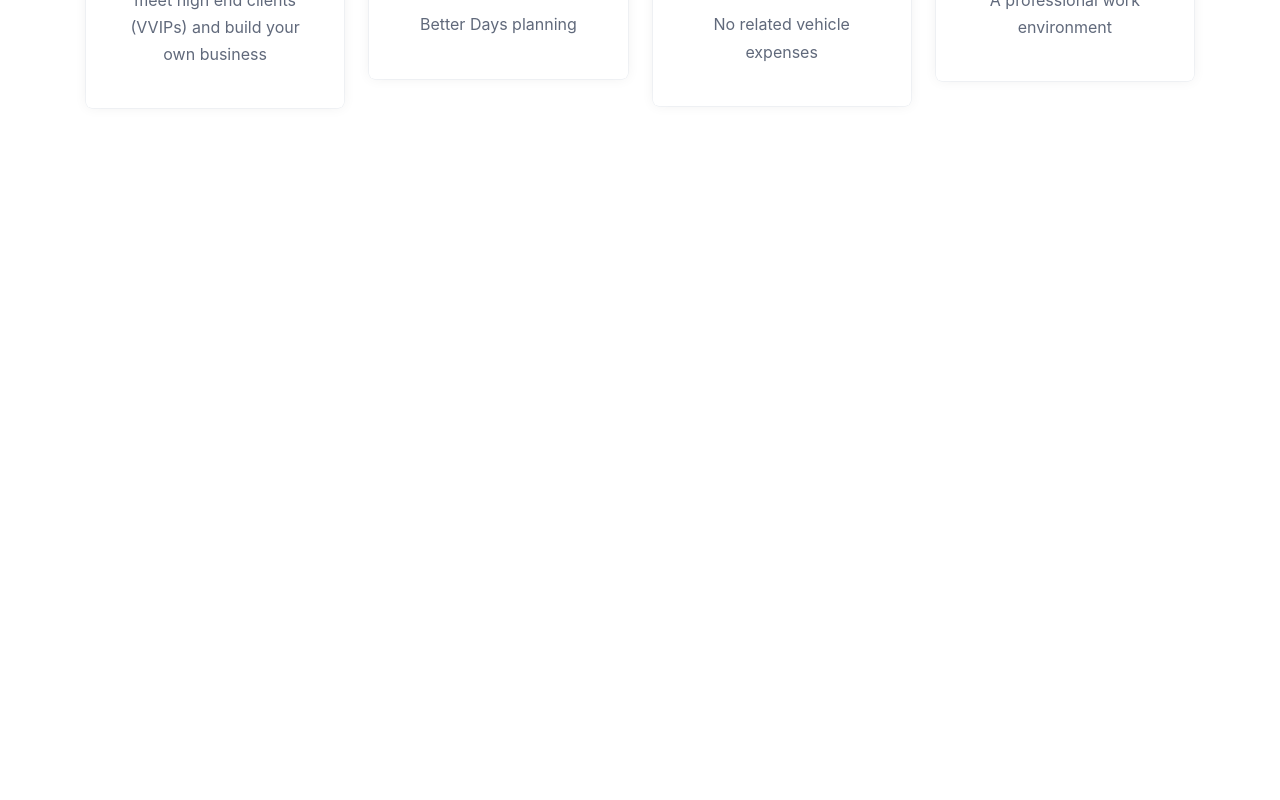
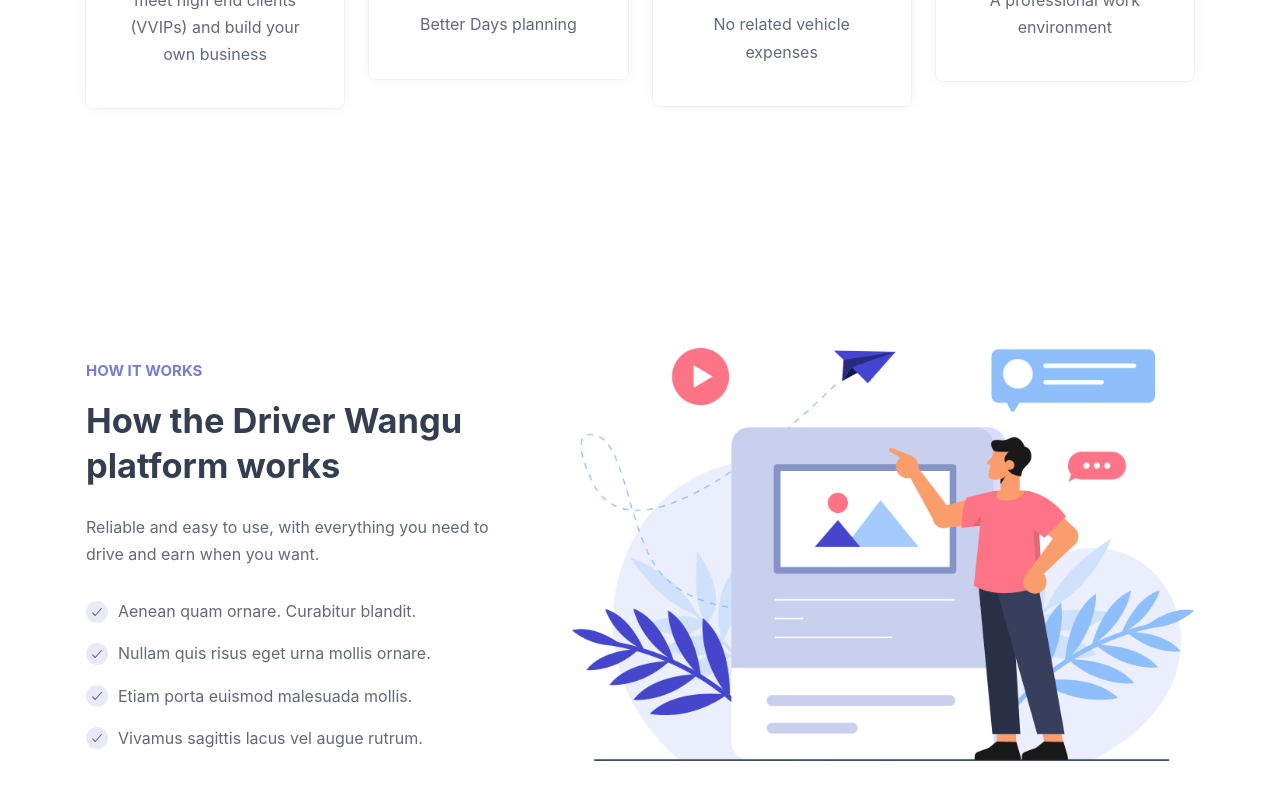
Before and after one commit to leenock/driver-app-crm, a React (Create React App) app in the folder frontend-side/: page / in a window 1280 px wide. Shown: the part 1070-1870 px from the top of the page. Before the commit the page ends 1298 px from the top, so only its background shows below. Built offline with nearby package versions, Linux system fonts and the light colour scheme.

Commit message:
how it works commits

```diff
--- /dev/null
+++ b/frontend-side/src/components/How-it-works/Hiw.jsx
@@ -0,0 +1,71 @@
+import React from 'react';
+import "./hiw.css";
+
+const Hiw = () => {
+  return (
+    <section className="section feature" aria-labelledby="feature-label">
+  <div className="container">
+    <figure className="feature-banner">
+      <img
+        src="./assets/images/feature-banner.png"
+        width="800"
+        height="531"
+        loading="lazy"
+        alt="feature banner"
+        className="w-100"
+      />
+    </figure>
+    <div className="feature-content">
+      <p className="section-subtitle" id="feautre-label">
+        How it works
+      </p>
+      <h2 className="h2 section-title">
+      How the Driver Wangu platform  works
+      </h2>
+
+      <p className="section-text">
+      Reliable and easy to use, with everything you need to drive and earn when you want.
+      </p>
+      <ul className="feature-list">
+        <li>
+          <div className="feature-card">
+            <div className="card-icon">
+              <ion-icon name="checkmark" aria-hidden="true"></ion-icon>
+            </div>
+            <span className="span">Aenean quam ornare. Curabitur blandit.</span>
+          </div>
+        </li>
+        <li>
+          <div className="feature-card">
+            <div className="card-icon">
+              <ion-icon name="checkmark" aria-hidden="true"></ion-icon>
+            </div>
+
+            <span className="span">Nullam quis risus eget urna mollis ornare.</span>
+          </div>
+        </li>
+        <li>
+          <div className="feature-card">
+            <div className="card-icon">
+              <ion-icon name="checkmark" aria-hidden="true"></ion-icon>
+            </div>
+
+            <span className="span">Etiam porta euismod malesuada mollis.</span>
+          </div>
+        </li>
+        <li>
+          <div className="feature-card">
+            <div className="card-icon">
+              <ion-icon name="checkmark" aria-hidden="true"></ion-icon>
+            </div>
+            <span className="span">Vivamus sagittis lacus vel augue rutrum.</span>
+          </div>
+        </li>
+      </ul>
+    </div>
+  </div>
+</section>
+  )
+}
+
+export default Hiw
--- /dev/null
+++ b/frontend-side/src/components/How-it-works/hiw.css
@@ -0,0 +1,26 @@
+.feature .container {
+    display: grid;
+    gap: 50px;
+  }
+
+  .feature .section-text { margin-block: 25px 30px; }
+
+  .feature-list {
+    display: grid;
+    gap: 15px;
+  }
+
+  .feature-card {
+    display: flex;
+    align-items: center;
+    gap: 10px;
+  }
+
+  .feature-card .card-icon {
+    background-color: var(--lavender-web);
+    font-size: 1.4rem;
+    padding: 4px;
+    border-radius: var(--radius-circle);
+  }
+
+  .feature-card .card-icon ion-icon { --ionicon-stroke-width: 40px; }
--- a/frontend-side/src/components/Landingpage/index.jsx
+++ b/frontend-side/src/components/Landingpage/index.jsx
@@ -1,12 +1,15 @@
 import React from 'react'
 import Hero from '../Hero/Hero'
 import Why from '../Why/Why'
+import Hiw from '../How-it-works/Hiw'
 
 const Landingpage = () => {
   return (
     <>
     <Hero />
     <Why />
+    <Hiw />
+
     </>
   )
 }
```
